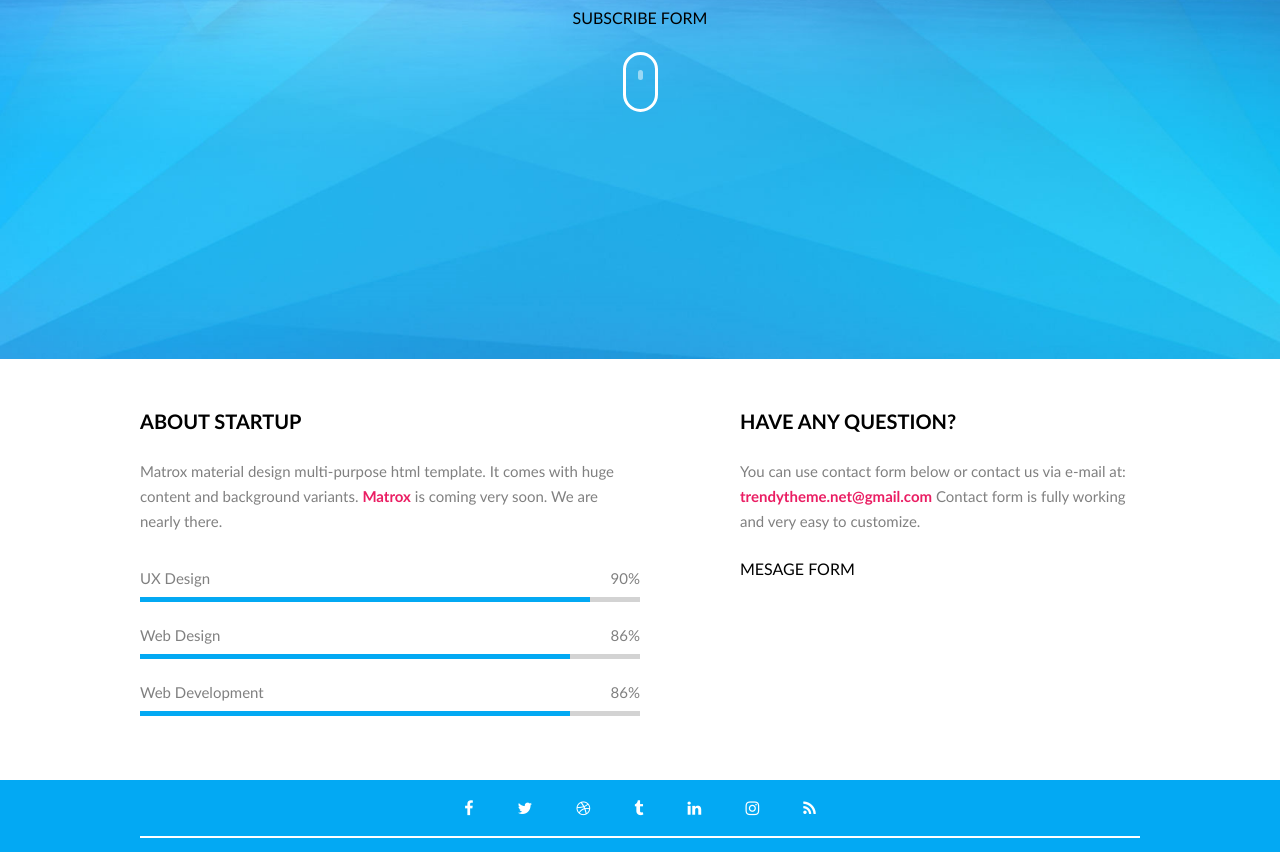
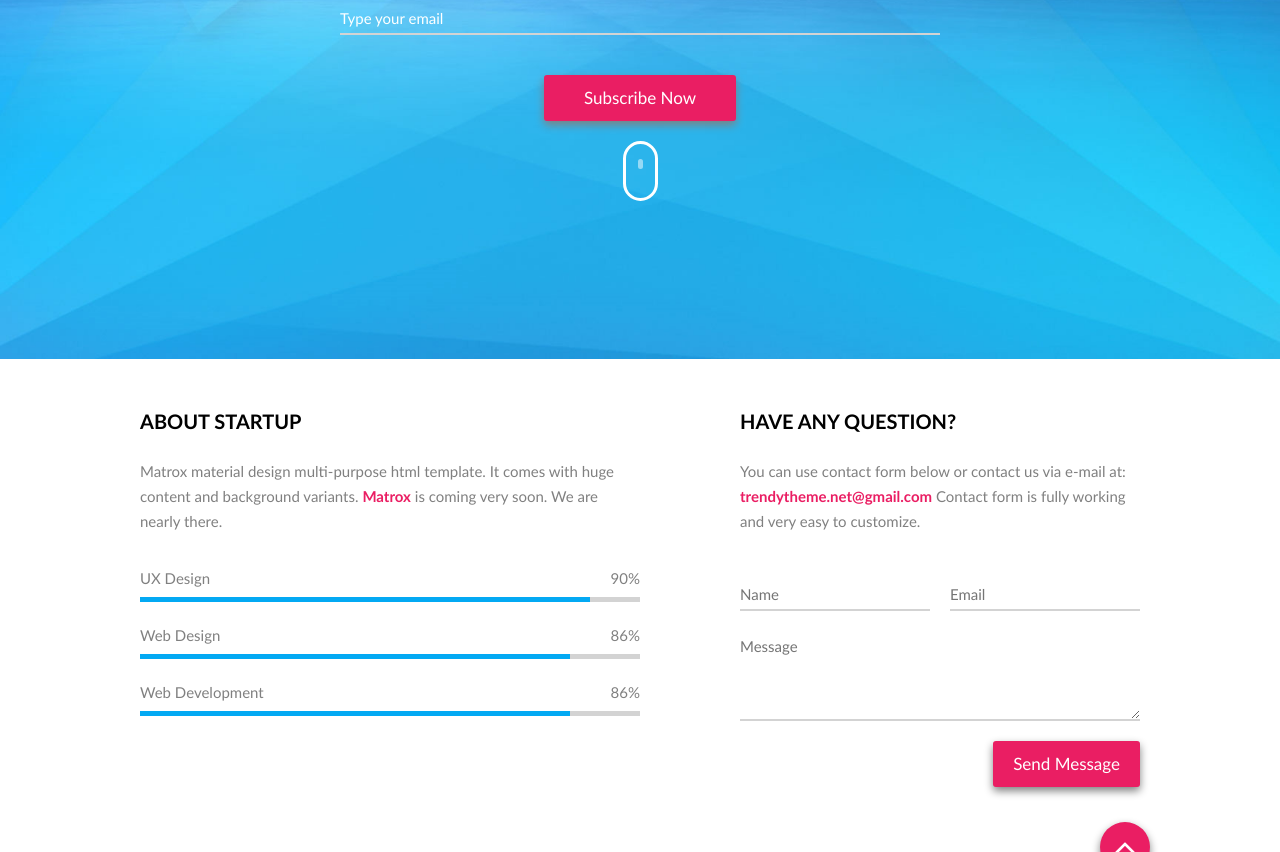
Before and after one commit to Edvinas-S/5-coming-soon, a plain HTML site: page index.html in a window 1280 px wide. Shown: the part 441-1293 px from the top of the page. Drawn offline with Linux system fonts and the light colour scheme.

Commit message:
Back to top #10

```diff
--- /dev/null
+++ b/css/buttons.css
@@ -0,0 +1,26 @@
+.btn {
+    display: inline-block;
+    padding: 13px 40px;
+    border-radius: 3px;
+    font-size: 17px;
+    line-height: 20px;
+    background-color: #EA1E63;
+    color: #fff;
+    box-shadow: 0 4px 8px gray;
+    cursor: pointer;
+}
+.btn:hover {
+    background-color: rgb(250, 60, 123);
+    box-shadow: 0 4px 8px rgb(94, 93, 93);
+}
+.btn.btn-small {
+    padding: 13px 20px;
+}
+.btn.btn-circle {
+    width: 50px;
+    line-height: 50px;
+    border-radius: 50%;
+    font-size: 35px;
+    text-align: center;
+    padding: 0;
+}
--- a/css/footer.css
+++ b/css/footer.css
@@ -6,11 +6,15 @@ footer {
         .social {
             width: 100%;
             border-bottom: 2px solid #fff;
+            position: relative;
         }
             .social > a {
                 padding: 20px;
                 color: #fff;
                 text-decoration: none;
+            }
+            footer span {
+                font-size: 0;
             }
         footer img {
             width: 150px;
@@ -34,6 +38,11 @@ footer {
                 border-right: 2px solid #fff;
                 padding: 0 10px;
             }
+            .btn-circle {
+                position: absolute;
+                top: -35px;
+                right: -10px;
+            }
     footer > .row > p {
         width: 600px;
         font-size: 15px;
--- a/css/header.css
+++ b/css/header.css
@@ -48,8 +48,17 @@
             }
         .header .subscribe {
             width: 100%;
-            margin: 25px 0;
         }
+                .subscribe .subs {
+                    width: 100%;
+                    background-color: transparent;
+                }
+                .subscribe .subs::placeholder {
+                    color: #fff;
+                }
+                .subscribe .btn {
+                    margin: 20px;
+                }
         .header .mouse {
             width: 35px;
             height: 60px;
--- a/css/main.css
+++ b/css/main.css
@@ -68,9 +68,41 @@ main .loading {
 form {
     width: 100%;
 }
-@media (max-width: 550px) {
-    main .mailto {
-        font-size: 2.5vw;
+input {
+    width: calc(50% - 10px);
+    float: left;
+    border: none;
+    border-bottom: 2px solid lightgray;
+    outline: none;
+    font-size: 15px;
+    line-height: 30px;
+    margin: 20px 0;
+}
+input + input {
+    margin-left: 20px;
+}
+textarea {
+    width: 100%;
+    float: left;
+    resize: vertical;
+    max-height: 250px;
+    min-height: 90px;
+    border: none;
+    border-bottom: 2px solid lightgray;
+    outline: none;
+    line-height: 30px;
+    font-size: 15px;
+}
+.btn.btn-small {
+    float: right;
+    margin: 20px 0;
+}
+@media (max-width: 1000px) {
+    input {
+        width: 100%;
+    }
+    input + input {
+        margin-left: 0;
     }
 }
 @keyframes loading {
@@ -80,3 +112,15 @@ form {
 100% {
     width: 100%;
 }
+}
+@media (max-width: 700px) {
+    .left {
+        width: 100%;
+        float: left;
+    }
+    .right {
+        width: 100%;
+        float: left;
+        margin-top: 40px;
+    }
+}
--- a/css/reset.css
+++ b/css/reset.css
@@ -1,3 +1,6 @@
+html {
+    scroll-behavior: smooth;
+}
 body,
 body * {
     margin: 0;
--- a/index.html
+++ b/index.html
@@ -4,10 +4,16 @@
     <meta charset="UTF-8">
     <meta name="viewport" content="width=device-width, initial-scale=1.0">
     <title>Coming soon</title>
+    <!-- My reset css -->
     <link rel="stylesheet" href="./css/reset.css">
+    <!-- 3rd party -->
+    <link rel="stylesheet" href="./css/font-awesome.min.css">
+    <!-- Atomic elements -->
     <link rel="shortcut icon" href="./img/favicon.png" type="image/x-icon">
-    <link rel="stylesheet" href="./css/font-awesome.min.css">
+    <link rel="stylesheet" href="./css/buttons.css">
+    <!-- Layout -->
     <link rel="stylesheet" href="./css/layout.css">
+    <!-- Structure -->
     <link rel="stylesheet" href="./css/header.css">
     <link rel="stylesheet" href="./css/main.css">
     <link rel="stylesheet" href="./css/footer.css">
@@ -37,9 +43,10 @@
                     <div class="label">Seconds</div>
                 </div>
             </div>
-            <div class="subscribe">
-                SUBSCRIBE FORM
-            </div>
+            <form class="subscribe">
+                <input class="subs" type="email" placeholder="Type your email">
+                <div class="btn">Subscribe Now</div>
+            </form>
             <div class="mouse">
                 <div class="wheel"></div>
             </div>
@@ -86,8 +93,11 @@
                 <p>You can use contact form below or contact us via e-mail at:
                     <a href="mailto:trendytheme.net@gmail.com?subject=Matrox!&body=Hi!" target="_blank" class="mailto">trendytheme.net@gmail.com</a> Contact form is fully working and very easy to customize.
                 </p>
-                <form action="email">
-                    MESAGE FORM
+                <form class="form">
+                    <input type="text" placeholder="Name">
+                    <input type="email" placeholder="Email">
+                    <textarea placeholder="Message"></textarea>
+                    <div class="btn btn-small">Send Message</div>
                 </form>
             </div>
         </div>
@@ -95,13 +105,14 @@
     <footer>
         <div class="row">
             <div class="social">
-                <a href="https://www.facebook.com/" class="fa fa-facebook" target="_blank"></a>
-                <a href="https://twitter.com/" class="fa fa-twitter" target="_blank"></a>
-                <a href="https://dribbble.com/" class="fa fa-dribbble" target="_blank"></a>
-                <a href="https://www.tumblr.com/" class="fa fa-tumblr" target="_blank"></a>
-                <a href="https://www.linkedin.com/" class="fa fa-linkedin" target="_blank"></a>
-                <a href="https://www.instagram.com/" class="fa fa-instagram" target="_blank"></a>
-                <a href="https://rss.com/" class="fa fa-rss" target="_blank"></a>
+                <a href="https://www.facebook.com/" class="fa fa-facebook" target="_blank" rel="noopener"><span>Facebook</span></a>
+                <a href="https://twitter.com/" class="fa fa-twitter" target="_blank" rel="noopener"><span>Twitter</span></a>
+                <a href="https://dribbble.com/" class="fa fa-dribbble" target="_blank" rel="noopener"><span>Dribbble</span></a>
+                <a href="https://www.tumblr.com/" class="fa fa-tumblr" target="_blank" rel="noopener"><span>Tumblr</span></a>
+                <a href="https://www.linkedin.com/" class="fa fa-linkedin" target="_blank" rel="noopener"><span>Linkedin</span></a>
+                <a href="https://www.instagram.com/" class="fa fa-instagram" target="_blank" rel="noopener"><span>Instagram</span></a>
+                <a href="https://rss.com/" class="fa fa-rss" target="_blank" rel="noopener"><span>RSS</span></a>
+                <a href="#" class="btn btn-circle fa fa-angle-up" rel="noopener"><span>Move to top</span></a>
             </div>
             <img src="./img/matrox.png" alt="Matrox_logo2">
             <div class="foo_texts">
```
